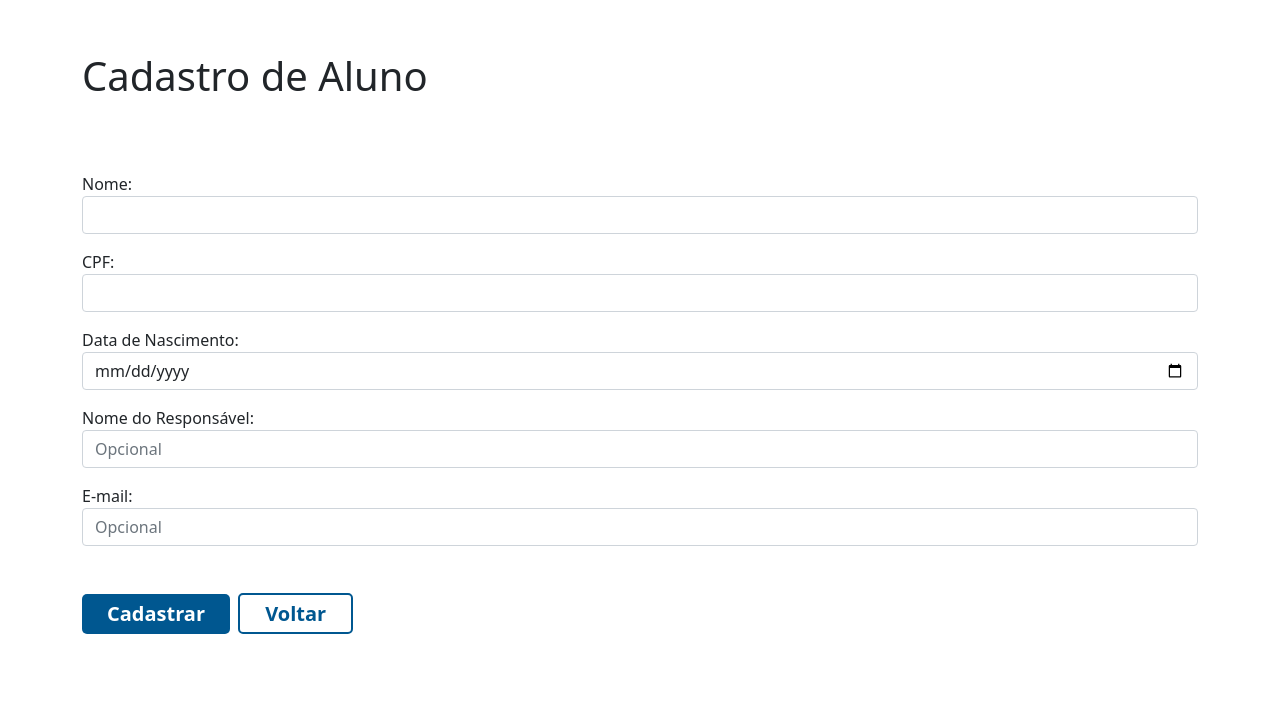
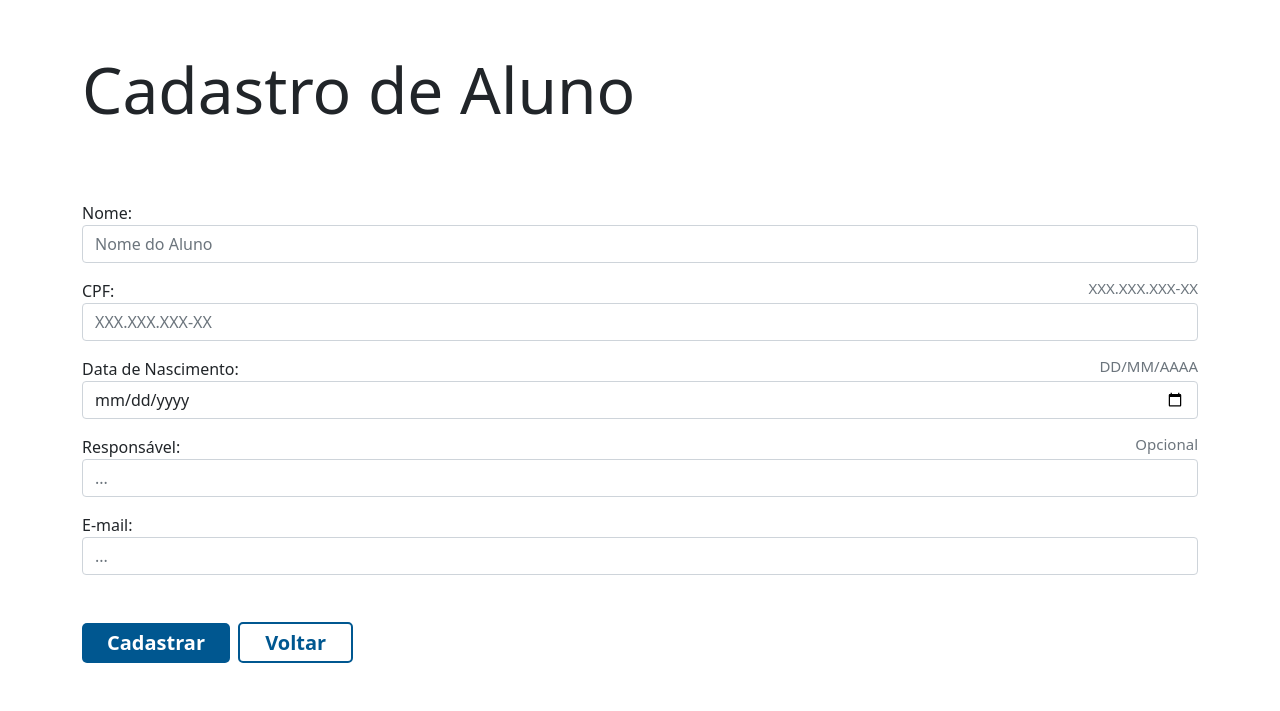
Before and after one commit to FernandoFdeS/projetoIntegrador, a PHP site: page /cadastroAluno.php in a window 1280 px wide. Shown: the part 126-837 px from the top of the page. Before the commit the page ends 760 px from the top, so only its background shows below. Run offline with PHP 8.4, Linux system fonts and the light colour scheme.

Commit message:
Estiliza labels do cadastro Aluno

```diff
--- a/Code/cadastroAluno.php
+++ b/Code/cadastroAluno.php
@@ -4,31 +4,40 @@
 
 <div class="container">
     <div class="row mt-5">
-        <h1 class="mt-1">Cadastro de Aluno</h1>
+        <h1 class="mt-1 display-3">Cadastro de Aluno</h1>
         <form class="mt-5" action="#" method="#">
             <div class="form-group mt-3">
                 <label for="nome">Nome: </label>
-                <input type="text" class="form-control" id="nome" name="nome" required>
+                <input type="text" class="form-control" id="nome" name="nome" required placeholder="Nome do Aluno">
             </div>
 
             <div class="form-group mt-3">
-                <label for="cpf">CPF: </label>
-                <input type="text" class="form-control" id="cpf" name="cpf" required>
+            <label for="cpf" class="d-flex justify-content-between">
+                   <span>CPF:</span>
+                   <span class="text-muted display-3" style="font-size:15px;">XXX.XXX.XXX-XX</span>
+                </label>
+                <input type="text" class="form-control" id="cpf" name="cpf" required placeholder="XXX.XXX.XXX-XX">
             </div>
 
             <div class="form-group mt-3">
-                <label class="form-check-label" for="dataNasc">Data de Nascimento: </label>
+                <label for="dataNasc" class="d-flex justify-content-between">
+                   <span>Data de Nascimento:</span>
+                   <span class="text-muted display-3" style="font-size:15px;">DD/MM/AAAA</span>
+                </label>
                 <input type="date" class="form-control" id="dataNasc" name="dataNasc" required>
             </div>
 
             <div class="form-group mt-3">
-                <label for="responsavel">Nome do Responsável: </label>
-                <input type="text" class="form-control" id="responsavel" name="responsavel" placeholder="Opcional">
+                <label for="responsavel" class="d-flex justify-content-between">
+                   <span>Responsável:</span>
+                   <span class="text-muted display-3" style="font-size:15px;">Opcional</span>
+                </label>
+                <input type="text" class="form-control" id="responsavel" name="responsavel" placeholder="...">
             </div>
 
             <div class="form-group mt-3">
-                <label for="responsavel">E-mail: </label>
-                <input type="email" class="form-control" id="responsavel" name="responsavel" placeholder="Opcional">
+                <label for="email">E-mail:</label>
+                <input type="email" class="form-control" id="email" name="email" placeholder="...">
             </div>
 
             <div class=" mt-5 mb-5">
```
